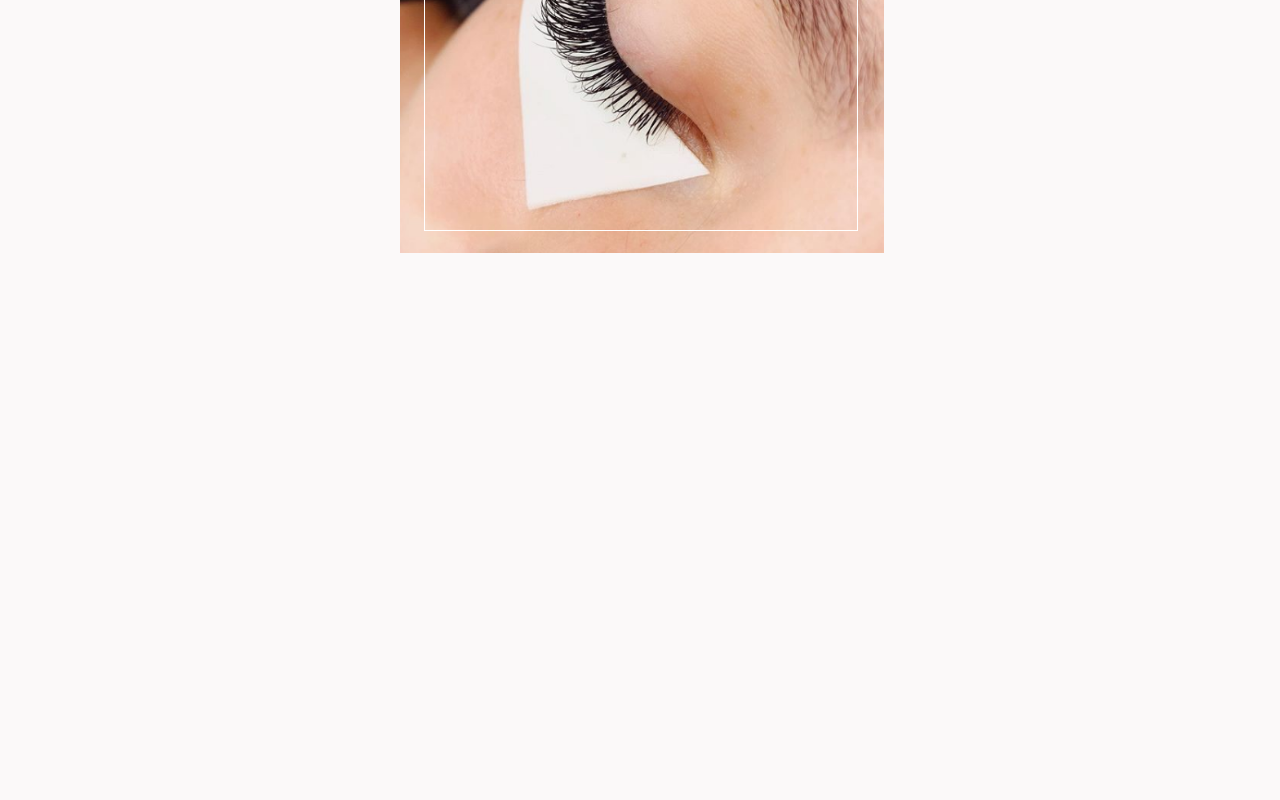
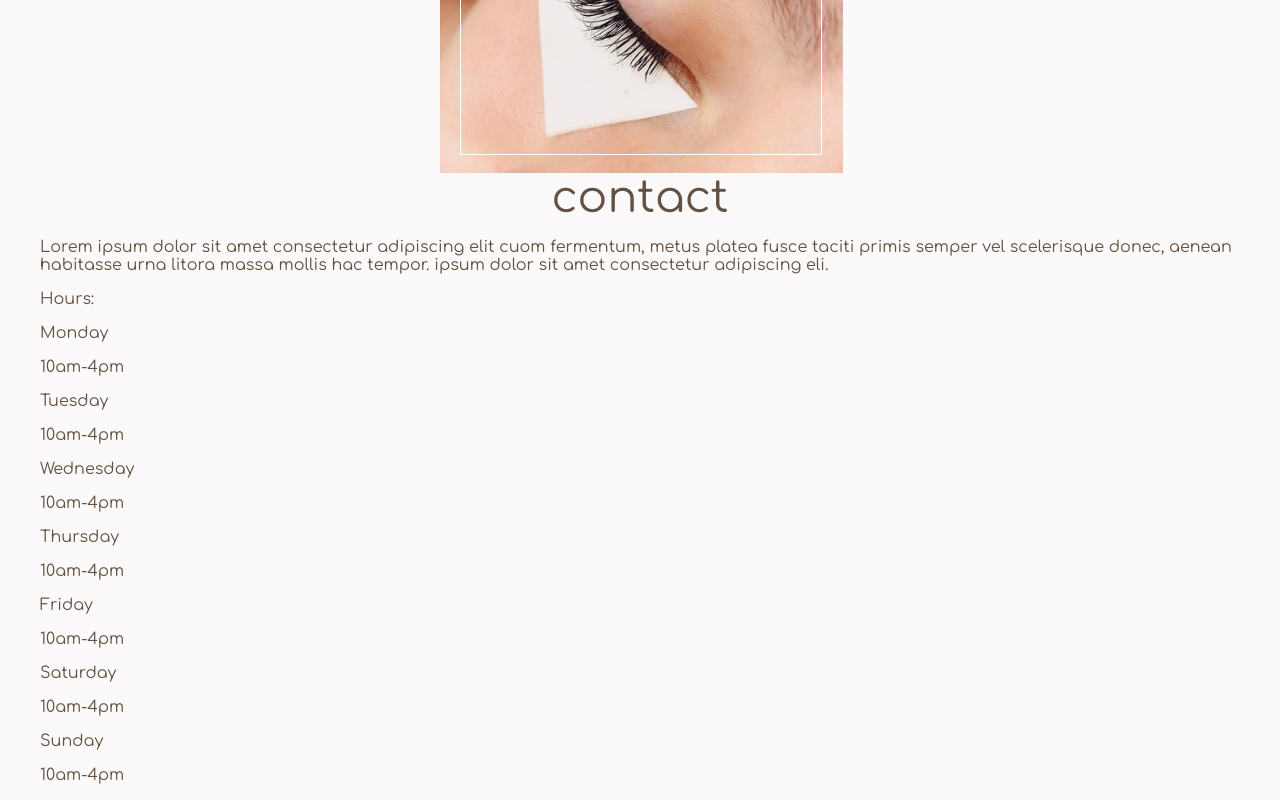
Before and after one commit to alexalala/lotties-lashes, a React (Create React App) app: page /contact in a window 1280 px wide. Shown: the part 403-1203 px from the top of the page. Before the commit the page ends 800 px from the top, so only its background shows below. Built offline with nearby package versions, Linux system fonts and the light colour scheme.

Commit message:
printed all copy to the page

```diff
--- a/src/components/pages/Contact/Contact.css
+++ b/src/components/pages/Contact/Contact.css
@@ -4,4 +4,6 @@
 
 .contact .image-container {
     margin: auto;
+    height: 25rem;
+    width: 25rem;
 }
--- a/src/components/pages/Contact/Contact.tsx
+++ b/src/components/pages/Contact/Contact.tsx
@@ -1,6 +1,8 @@
 import * as React from 'react';
 
 import ImageWithBorder from '../../ImageWithBorder/ImageWithBorder';
+
+import * as ContactCopy from '../../../content/contact.json';
 
 import LashPic from '../../../assets/lash-prep.png';
 
@@ -9,6 +11,25 @@ import './Contact.css';
 const Contact: React.FunctionComponent = () =>
     <div className="contact">
         <ImageWithBorder source={LashPic} />
+        <div>
+            <div>
+                <h1>{ContactCopy.title}</h1>
+                <p>{ContactCopy.description}</p>
+                <div>
+                    <p>Hours:</p>
+                    <div>
+                        {
+                            Object.keys(ContactCopy.hours).map((key, i) => (
+                                <div key={i}>
+                                    <p>{key}</p>
+                                    <p>{ContactCopy.hours[key]}</p>
+                                </div>
+                            ))
+                        }
+                    </div>
+                </div>
+            </div>
+        </div>
     </div>
 
 export default Contact;
--- a/src/content/contact.json
+++ b/src/content/contact.json
@@ -1,4 +1,5 @@
 {
+    "title": "contact",
     "description": "Lorem ipsum dolor sit amet consectetur adipiscing elit cuom fermentum, metus platea fusce taciti primis semper vel scelerisque donec, aenean habitasse urna litora massa mollis hac tempor.  ipsum dolor sit amet consectetur adipiscing eli.",
     "hours": {
         "Monday": "10am-4pm",
```
